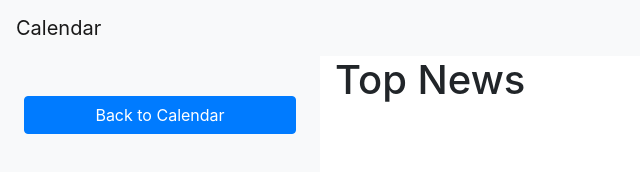
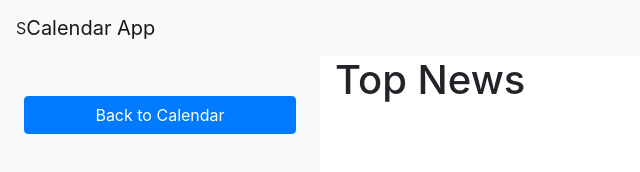
Before and after one commit to kalebasfaw1/CalendarApp, a plain HTML site: page news.html in a window 1280 px wide. Shown: the full height of the page, 0-640 px from the left. Drawn offline with nearby package versions, Linux system fonts and the light colour scheme; no server answers.

Commit message:
please work

```diff
--- a/news.html
+++ b/news.html
@@ -15,8 +15,8 @@
 
 <body>
     <!-- Navigation bar -->
-    <nav class="navbar navbar-expand-lg navbar-light bg-light">
-        <a class="navbar-brand" href="#">Calendar</a>
+    <nav class="navbar navbar-expand-lg navbar-light bg-light">S
+        <a class="navbar-brand" href="#">Calendar App</a>
         <span id="currentDateTime" class="ml-auto"></span>
         <!-- ... -->
     </nav>
@@ -40,10 +40,10 @@
         </div>
     </div>
 
-    <!-- JavaScript and Bootstrap JS links
+    <!-- JavaScript and Bootstrap JS links -->
     <script src="https://code.jquery.com/jquery-3.5.1.slim.min.js"></script>
     <script src="https://cdn.jsdelivr.net/npm/@popperjs/core@2.9.1/dist/umd/popper.min.js"></script>
-    <script src="https://stackpath.bootstrapcdn.com/bootstrap/4.5.2/js/bootstrap.min.js"></script> -->
+    <script src="https://stackpath.bootstrapcdn.com/bootstrap/4.5.2/js/bootstrap.min.js"></script>
     <script>
         window.onload = function () {
             fetch('http://newsapi.org/v2/top-headlines?country=us&apiKey=8ddcaf3a24ba4a57ad3e6d3b71391d90')
```
